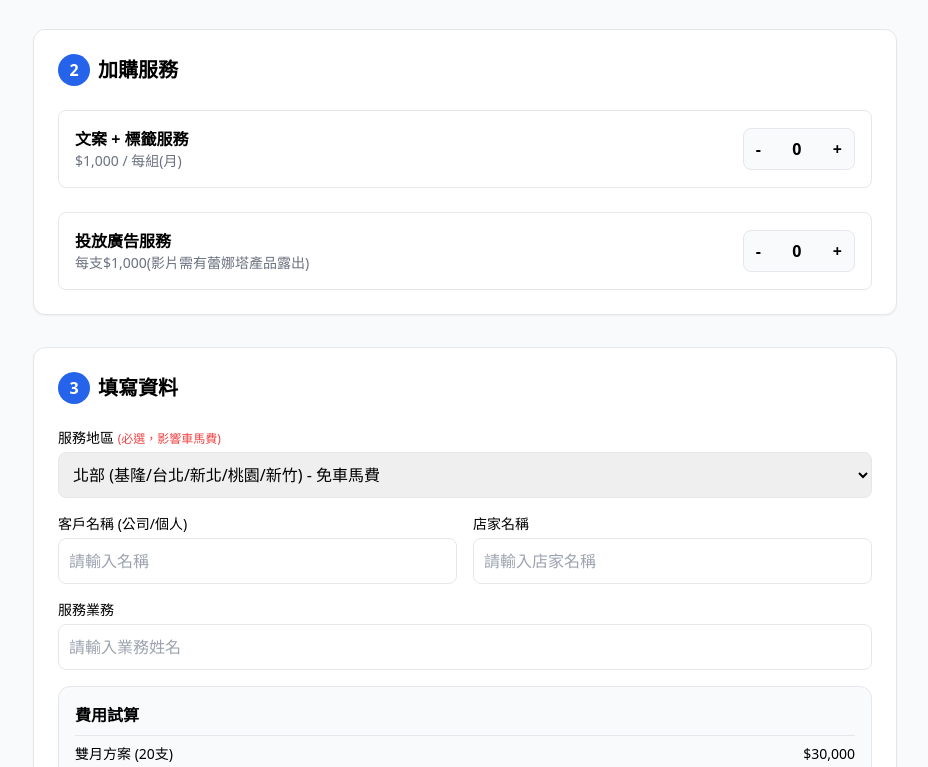
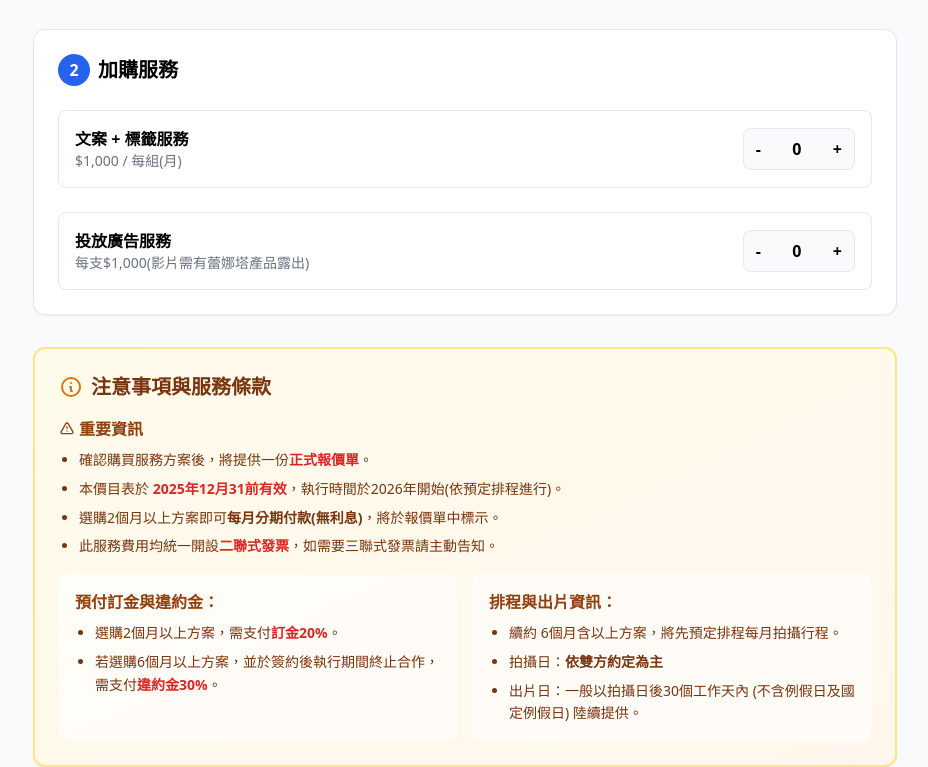
Before and after one commit to wwhitw-ship-it/renata-pricing, a plain HTML site: page index.html in a window 1280 px wide. Shown: the part 643-1410 px from the top of the page, without its empty margins (175-1103 px from the left). Drawn offline with nearby package versions, Linux system fonts and the light colour scheme.

Commit message:
Update index.html

```diff
--- a/index.html
+++ b/index.html
@@ -32,8 +32,8 @@
 
         const REGIONS = [
             { id: 'north', name: '北部 (基隆/台北/新北/桃園/新竹)', fee: 0, label: '免車馬費' },
-            { id: 'central', name: '中部 (苗栗/台中/彰化/南投/雲林)', fee: 3000, label: '車馬費 +$3,000' },
-            { id: 'south', name: '南部 (嘉義/台南/高雄/屏東)', fee: 5000, label: '車馬費 +$5,000' },
+            { id: 'central', name: '中部 (苗栗/台中/彰化/南投/雲林)', fee: 3000, label: '車馬費 $3,000/月' },
+            { id: 'south', name: '南部 (嘉義/台南/高雄/屏東)', fee: 5000, label: '車馬費 $5,000/月' },
             { id: 'east', name: '東部/離島 (花蓮/台東/其他)', fee: 0, label: '目前無服務', disabled: true }
         ];
 
@@ -57,7 +57,8 @@
             const selectedPlan = PLANS.find(p => p.id === state.selectedPlanId);
             const isStarterPlan = state.selectedPlanId === 'starter';
             const selectedRegion = REGIONS.find(r => r.id === state.selectedRegionId);
-            const transportFee = selectedRegion.fee;
+            // 車馬費 = 單月車馬費 × 方案期長
+            const transportFee = selectedRegion.fee * selectedPlan.duration;
             const isServiceUnavailable = selectedRegion.disabled;
 
             const copyTotalPrice = isStarterPlan ? 0 : state.addonCopyCount * 1000;
@@ -157,6 +158,54 @@
                         </div>
                     </section>
 
+                    <!-- 注意事項與服務條款 -->
+                    <section class="bg-gradient-to-br from-amber-50 to-orange-50 rounded-xl shadow-sm p-6 border-2 border-amber-200">
+                        <div class="flex items-center gap-2 mb-4">
+                            <svg class="w-6 h-6 text-amber-600" fill="none" stroke="currentColor" viewBox="0 0 24 24">
+                                <path stroke-linecap="round" stroke-linejoin="round" stroke-width="2" d="M13 16h-1v-4h-1m1-4h.01M21 12a9 9 0 11-18 0 9 9 0 0118 0z"></path>
+                            </svg>
+                            <h2 class="text-xl font-bold text-amber-900">注意事項與服務條款</h2>
+                        </div>
+
+                        <!-- 重要資訊 -->
+                        <div class="mb-4">
+                            <h4 class="font-bold text-amber-800 mb-2 flex items-center gap-1">
+                                <svg class="w-4 h-4" fill="none" stroke="currentColor" viewBox="0 0 24 24">
+                                    <path stroke-linecap="round" stroke-linejoin="round" stroke-width="2" d="M12 9v2m0 4h.01m-6.938 4h13.856c1.54 0 2.502-1.667 1.732-3L13.732 4c-.77-1.333-2.694-1.333-3.464 0L3.34 16c-.77 1.333.192 3 1.732 3z"></path>
+                                </svg>
+                                重要資訊
+                            </h4>
+                            <ul class="list-disc pl-5 space-y-1.5 text-amber-900 text-sm leading-relaxed">
+                                <li>確認購買服務方案後，將提供一份<span class="font-bold text-red-600">正式報價單</span>。</li>
+                                <li>本價目表於 <span class="font-bold text-red-600">2025年12月31前有效</span>，執行時間於2026年開始(依預定排程進行)。</li>
+                                <li>選購2個月以上方案即可<span class="font-bold">每月分期付款(無利息)</span>，將於報價單中標示。</li>
+                                <li>此服務費用均統一開設<span class="font-bold text-red-600">二聯式發票</span>，如需要三聯式發票請主動告知。</li>
+                            </ul>
+                        </div>
+
+                        <!-- 兩欄式條款 -->
+                        <div class="grid md:grid-cols-2 gap-4">
+                            <!-- 預付訂金與違約金 -->
+                            <div class="bg-white/60 rounded-lg p-4">
+                                <h4 class="font-bold text-amber-800 mb-2">預付訂金與違約金：</h4>
+                                <ul class="list-disc pl-5 space-y-1.5 text-amber-900 text-sm leading-relaxed">
+                                    <li>選購2個月以上方案，需支付<span class="font-bold text-red-600">訂金20%</span>。</li>
+                                    <li>若選購6個月以上方案，並於簽約後執行期間終止合作，需支付<span class="font-bold text-red-600">違約金30%</span>。</li>
+                                </ul>
+                            </div>
+
+                            <!-- 排程與出片資訊 -->
+                            <div class="bg-white/60 rounded-lg p-4">
+                                <h4 class="font-bold text-amber-800 mb-2">排程與出片資訊：</h4>
+                                <ul class="list-disc pl-5 space-y-1.5 text-amber-900 text-sm leading-relaxed">
+                                    <li>續約 6個月含以上方案，將先預定排程每月拍攝行程。</li>
+                                    <li>拍攝日：<span class="font-bold">依雙方約定為主</span></li>
+                                    <li>出片日：一般以拍攝日後30個工作天內 (不含例假日及國定例假日) 陸續提供。</li>
+                                </ul>
+                            </div>
+                        </div>
+                    </section>
+
                     <!-- 填寫資料 -->
                     <section class="bg-white rounded-xl shadow-sm p-6 border">
                         <div class="flex items-center gap-2 mb-6">
@@ -169,7 +218,7 @@
                                 <select onchange="updateRegion(event)" class="w-full p-2.5 border rounded-lg" required>
                                     ${REGIONS.map(r => `<option value="${r.id}" ${state.selectedRegionId === r.id ? 'selected' : ''}>${r.name} - ${r.label}</option>`).join('')}
                                 </select>
-                                ${transportFee > 0 ? `<p class="text-xs text-orange-600 mt-1 font-bold">※ 此地區需加收車馬費 $${transportFee.toLocaleString()}</p>` : ''}
+                                ${transportFee > 0 ? `<p class="text-xs text-orange-600 mt-1 font-bold">※ 此地區車馬費按月計算：$${selectedRegion.fee.toLocaleString()}/月 × ${selectedPlan.duration}個月 = $${transportFee.toLocaleString()}</p>` : ''}
                                 ${isServiceUnavailable ? '<p class="text-xs text-red-600 mt-1 font-bold">※ 很抱歉，此地區目前無提供服務。</p>' : ''}
                             </div>
                             <div class="grid md:grid-cols-2 gap-4">
@@ -195,7 +244,7 @@
                                     ${isStarterPlan ? '<div class="flex justify-between text-purple-700"><span>文案加購 (贈送)</span><span>免費</span></div>' :
                                         (state.addonCopyCount > 0 ? `<div class="flex justify-between text-purple-700"><span>文案加購 (${state.addonCopyCount} 組/月)</span><span>+$${copyTotalPrice.toLocaleString()}</span></div>` : '')}
                                     ${state.addonAdCount > 0 ? `<div class="flex justify-between text-orange-700"><span>廣告投放 (${state.addonAdCount} 支)</span><span>+$${adTotalPrice.toLocaleString()}</span></div>` : ''}
-                                    ${transportFee > 0 ? `<div class="flex justify-between text-red-700"><span>地區車馬費</span><span>+$${transportFee.toLocaleString()}</span></div>` : ''}
+                                    ${transportFee > 0 ? `<div class="flex justify-between text-red-700"><span>車馬費 (${selectedPlan.duration}個月)</span><span>+$${transportFee.toLocaleString()}</span></div>` : ''}
                                     <div class="border-t pt-2 mt-2">
                                         <div class="flex justify-between items-center">
                                             <span class="font-bold text-lg">總金額 (含稅)</span>
```
